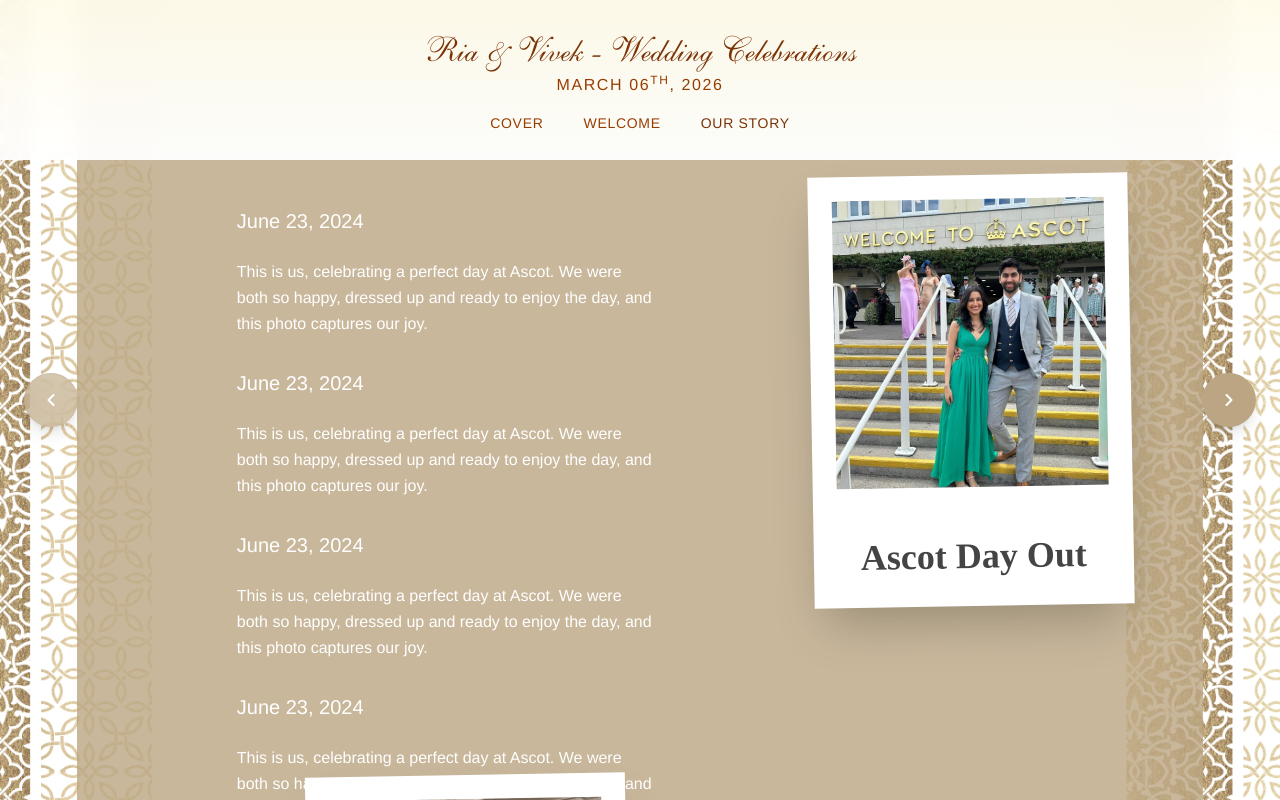
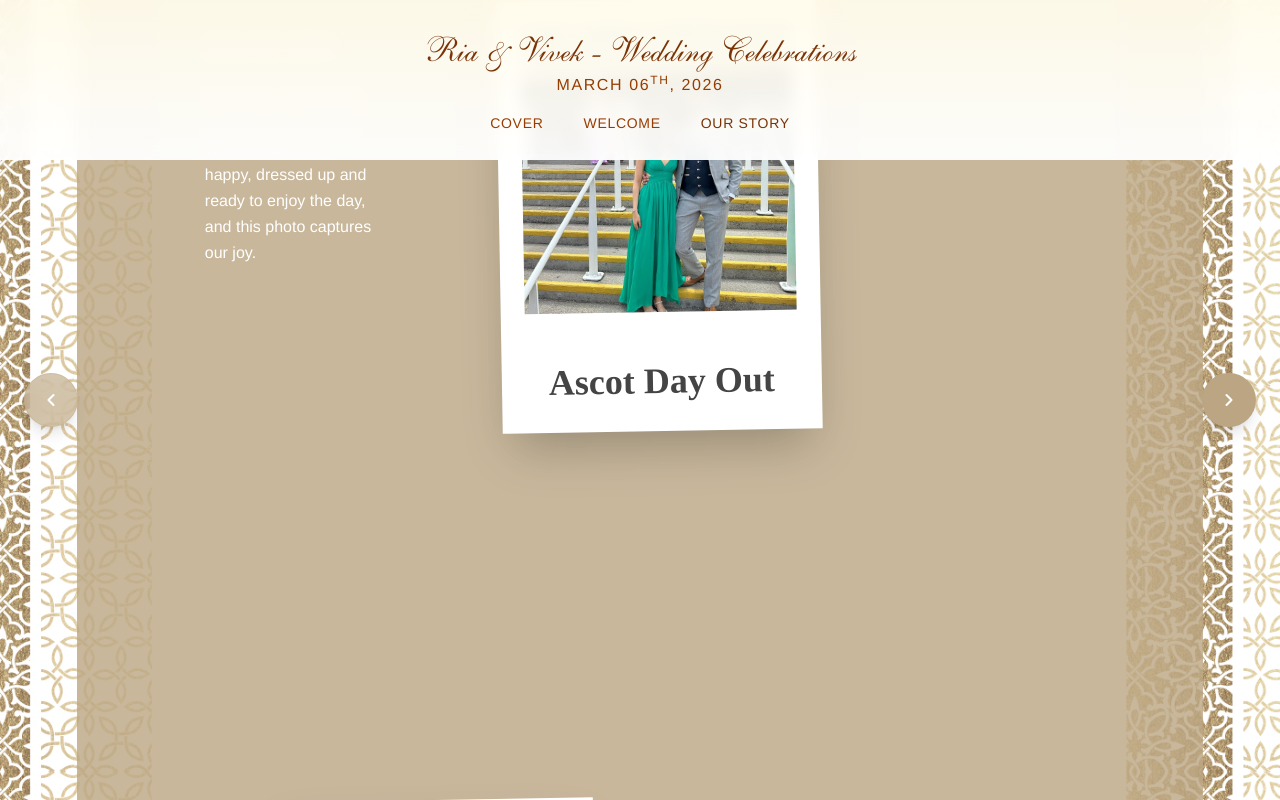
Before and after one commit to Ashish-Singh-Negi/wed, a Next.js app: page /our-story in a window 1280 px wide. Shown: the top 800 px of the page. Built offline with nearby package versions, Linux system fonts and the light colour scheme; a web font is replaced by a local one.

Commit message:
Add StoryCard component

```diff
--- /dev/null
+++ b/app/(main)/our-story/components/StoryCard.tsx
@@ -0,0 +1,87 @@
+import { AnimatePresence, motion } from "framer-motion";
+import Image from "next/image";
+import { Dispatch, SetStateAction } from "react";
+
+const StoryCard = ({
+  image,
+  title,
+  content,
+  date,
+  index,
+  setIsModalOpen,
+}: {
+  image: string;
+  title: string;
+  date: string;
+  content: string;
+  index: number;
+  setIsModalOpen: Dispatch<SetStateAction<boolean>>;
+}) => {
+  const contentLeft = index % 2 !== 1;
+
+  return (
+    <div className="flex">
+      {contentLeft && (
+        <div
+          key={`content-${content}`}
+          className="lg:flex lg:flex-1 flex-col items-start text-white hidden px-32 pt-4 lg:pt-8 max-w-2xl text-center lg:text-left"
+        >
+          <h2 className="text-lg sm:text-xl font-medium mb-4 sm:mb-6 text-white">
+            {date}
+          </h2>
+          <div className="text-sm sm:text-base leading-relaxed font-light space-y-3 sm:space-y-4">
+            {content.split("\n\n").map((paragraph, index) => (
+              <p key={index}>{paragraph}</p>
+            ))}
+          </div>
+        </div>
+      )}
+      <div
+        key={image + title}
+        className={`lg:relative hidden lg:block bg-white p-4 sm:p-6 shadow-2xl transform -rotate-1 hover:rotate-0 transition-transform duration-300 w-full max-w-sm lg:w-80 flex-shrink-0`}
+      >
+        <div
+          className="mb-4 sm:mb-6 relative cursor-pointer"
+          onClick={() => setIsModalOpen(true)}
+        >
+          <AnimatePresence mode="wait">
+            <motion.div
+              key={image}
+              initial={{ opacity: 0 }}
+              animate={{ opacity: 1 }}
+              exit={{ opacity: 0 }}
+              transition={{ duration: 0.5 }}
+            >
+              <Image
+                src={image || "/placeholder.svg"}
+                alt={title}
+                width={400}
+                height={400}
+                className="w-full h-48 sm:h-64 lg:h-72 object-cover"
+              />
+            </motion.div>
+          </AnimatePresence>
+        </div>
+        <h3 className="story-title-desktop font-cursive text-center">
+          {title}
+        </h3>
+      </div>
+      {!contentLeft && (
+        <div
+          key={`content-${content}`}
+          className="lg:flex lg:flex-1 flex-col items-start text-white hidden px-32 pt-4 lg:pt-8 max-w-2xl text-center lg:text-left"
+        >
+          <h2 className="text-lg sm:text-xl font-medium mb-4 sm:mb-6 text-white">
+            {date}
+          </h2>
+          <div className="text-sm sm:text-base leading-relaxed font-light space-y-3 sm:space-y-4">
+            {content.split("\n\n").map((paragraph, index) => (
+              <p key={index}>{paragraph}</p>
+            ))}
+          </div>
+        </div>
+      )}
+    </div>
+  );
+};
+export default StoryCard;
--- a/app/(main)/our-story/page.tsx
+++ b/app/(main)/our-story/page.tsx
@@ -7,6 +7,7 @@ import { useState, useEffect } from "react";
 import SideNavigation from "../../components/SideNavigation";
 import Navigation from "../../components/Navigation";
 import Image from "next/image";
+import StoryCard from "./components/StoryCard";
 
 export default function OurStoryPage() {
   const [currentStory, setCurrentStory] = useState(0);
@@ -39,7 +40,7 @@ export default function OurStoryPage() {
       date: "June 23, 2024",
       image: "/ascot.jpg",
       content: `This is us, celebrating a perfect day at Ascot. We were both so happy, dressed up and ready to enjoy the day, and this photo captures our joy.`,
-      positon: "right-10",
+      positon: "right-96",
     },
     {
       title: "Ria meets Vivek's Family",
@@ -53,7 +54,7 @@ export default function OurStoryPage() {
       date: "December 23, 2024",
       image: "/vivek-meets-ria-family.jpg",
       content: `New beginnings and growing families! We absolutely loved this moment on December 23, 2024, when Vivek officially met Ria's family. Surrounded by holiday cheer and a beautiful Christmas tree, it was the perfect start to our combined family journey.`,
-      positon: "right-28",
+      positon: "right-40",
     },
     {
       title: "Isle of Wight Excursion",
@@ -67,7 +68,7 @@ export default function OurStoryPage() {
       date: "July 18, 2025",
       image: "/ria-passes.jpg",
       content: `A day to be proud of! This photo captures the moment on July 18, 2025, when we celebrated Ria's incredible achievement. It was a day of hard work paying off, marking a big milestone in our lives and a beautiful step forward in our journey together. What a special day to celebrate!`,
-      positon: "right-10",
+      positon: "right-60",
     },
     {
       title: "Races in Singapore",
@@ -81,7 +82,7 @@ export default function OurStoryPage() {
       date: "July 27, 2025",
       image: "/universal-rollercoaster.jpg",
       content: `Ready for a wild ride! This photo perfectly sums up our journey together—full of excitement and adventure. Here we are, all smiles in front of the iconic Universal Studios globe in Singapore on July 27, 2025. It's just a taste of the thrilling life we're building, and we can't wait for you to be a part of it.`,
-      positon: "right-0",
+      positon: "right-50",
     },
     {
       title: "She said yes!",
@@ -95,21 +96,21 @@ export default function OurStoryPage() {
       date: "July 28, 2025",
       image: "/celebrating-engaged-life.jpg",
       content: `Every celebration feels more special when we're together...`,
-      positon: "right-20",
+      positon: "right-80",
     },
     {
       title: "Roka-fied",
       date: "July 29, 2025",
       image: "/roka-fied.jpg",
       content: `Every celebration feels more special when we're together...`,
-      positon: "left-40",
+      positon: "left-50",
     },
     {
       title: "She said yes again!",
       date: "July 30, 2025",
       image: "/she-says-yes-again.jpg",
       content: `Every celebration feels more special when we're together...`,
-      positon: "right-14",
+      positon: "right-60",
     },
     {
       title: "Trip to Liverpool",
@@ -223,77 +224,24 @@ export default function OurStoryPage() {
 
             {/* Single story card for desktop */}
 
-            <section className="relative lg:h-[7200px] w-full">
+            <section className="h-[9200px] w-full flex flex-col">
               {stories.map((story, index) => (
-                <>
-                  <div
-                    key={`content-${currentStory}`}
-                    className="lg:flex lg:flex-1 flex-col items-start text-white hidden px-32 pt-4 lg:pt-8 max-w-2xl text-center lg:text-left"
-                  >
-                    <h2 className="text-lg sm:text-xl font-medium mb-4 sm:mb-6 text-white">
-                      {stories[currentStory].date}
-                    </h2>
-                    <div className="text-sm sm:text-base leading-relaxed font-light space-y-3 sm:space-y-4">
-                      {stories[currentStory].content
-                        .split("\n\n")
-                        .map((paragraph, index) => (
-                          <p key={index}>{paragraph}</p>
-                        ))}
-                    </div>
-                  </div>
-                  <div
-                    key={story.image + story.title}
-                    style={{
-                      top: `${index * 600}px`,
-                    }}
-                    className={`absolute ${story.positon}  hidden lg:block bg-white p-4 sm:p-6 shadow-2xl transform -rotate-1 hover:rotate-0 transition-transform duration-300 w-full max-w-sm lg:w-80 flex-shrink-0`}
-                  >
-                    <div
-                      className="mb-4 sm:mb-6 relative cursor-pointer"
-                      onClick={() => setIsModalOpen(true)}
-                    >
-                      <AnimatePresence mode="wait">
-                        <motion.div
-                          key={story.image}
-                          initial={{ opacity: 0 }}
-                          animate={{ opacity: 1 }}
-                          exit={{ opacity: 0 }}
-                          transition={{ duration: 0.5 }}
-                        >
-                          <Image
-                            src={story.image || "/placeholder.svg"}
-                            alt={story.title}
-                            width={400}
-                            height={400}
-                            className="w-full h-48 sm:h-64 lg:h-72 object-cover"
-                          />
-                        </motion.div>
-                      </AnimatePresence>
-                    </div>
-                    <h3 className="story-title-desktop font-cursive text-center">
-                      {story.title}
-                    </h3>
-                  </div>
-                </>
+                <div
+                  key={story.image}
+                  style={{ top: `${index * 800}px` }}
+                  className={`absolute ${story.positon}`}
+                >
+                  <StoryCard
+                    index={index}
+                    image={story.image}
+                    title={story.title}
+                    date={story.date}
+                    content={story.content}
+                    setIsModalOpen={setIsModalOpen}
+                  />
+                </div>
               ))}
             </section>
-
-            {/* Story text (desktop only) */}
-            {/* <div
-              key={`content-${currentStory}`}
-              className="lg:flex lg:flex-1 flex-col items-start text-white hidden px-32 pt-4 lg:pt-8 max-w-2xl text-center lg:text-left"
-            >
-              <h2 className="text-lg sm:text-xl font-medium mb-4 sm:mb-6 text-white">
-                {stories[currentStory].date}
-              </h2>
-              <div className="text-sm sm:text-base leading-relaxed font-light space-y-3 sm:space-y-4">
-                {stories[currentStory].content
-                  .split("\n\n")
-                  .map((paragraph, index) => (
-                    <p key={index}>{paragraph}</p>
-                  ))}
-              </div>
-            </div> */}
           </div>
         </div>
 
```
